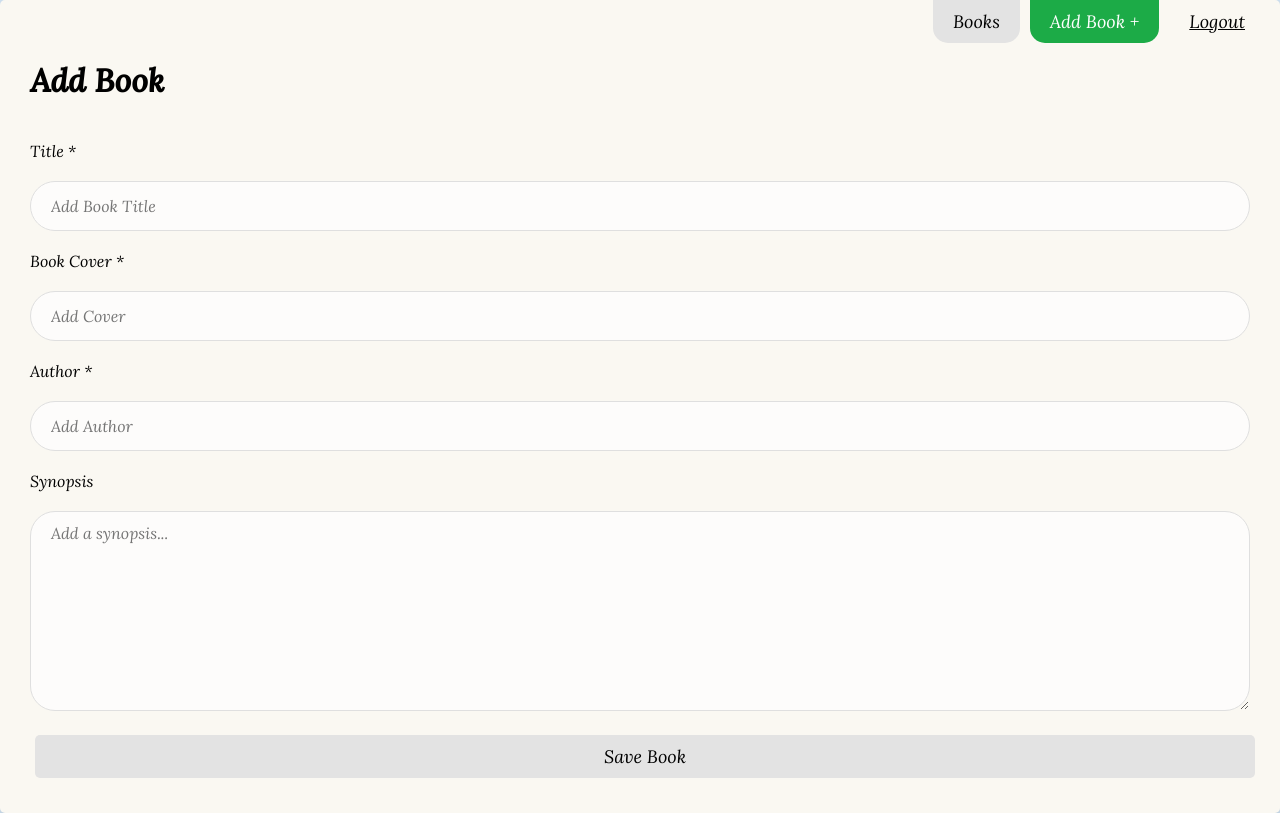
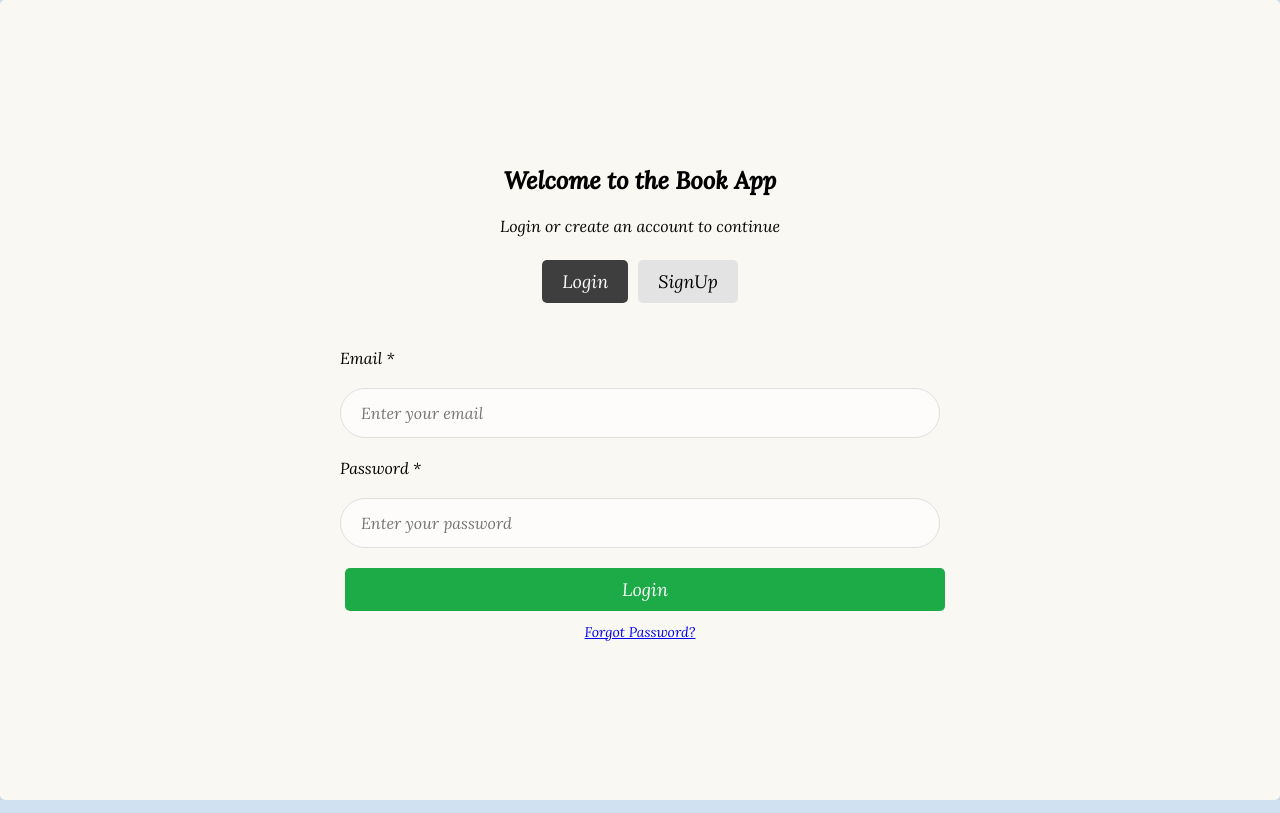
Before and after one commit to CoderMahabub/react-firebase-auth, a React (Vite) app: page /add-book in a window 1280 px wide. Built offline with nearby package versions, Linux system fonts and the light colour scheme.

Commit message:
Login or signup to see the pages

```diff
--- a/src/App.jsx
+++ b/src/App.jsx
@@ -1,24 +1,28 @@
-import { BrowserRouter, Routes, Route } from 'react-router-dom';
-import BooksPage from './views/BooksPage.jsx';
-import SingleBookPage from './views/SingleBookPage.jsx';
-import LoginPage from './views/LoginPage.jsx';
-import AddBookPage from './views/AddBookPage.jsx';
+import { BrowserRouter, Routes, Route } from "react-router-dom";
+import SingleBookPage from "./views/SingleBookPage.jsx";
+import LoginPage from "./views/LoginPage.jsx";
+import AddBookPage from "./views/AddBookPage.jsx";
+import { selectUsers } from "./store/usersSlice.js";
+import { useSelector } from "react-redux";
+import BooksPage from "./views/BooksPage.jsx";
 
 function App() {
-
+  const user = useSelector(selectUsers);
   return (
     <>
+      {user.currentUser ? (
         <BrowserRouter>
           <Routes>
-          <Route index element={<LoginPage />} />
+            <Route index element={<BooksPage />} />
             <Route path="add-book" element={<AddBookPage />} />
             <Route path="book/:id" element={<SingleBookPage />} />
           </Routes>
         </BrowserRouter>
-
-
+      ) : (
+        <LoginPage />
+      )}
     </>
-  )
+  );
 }
 
-export default App
+export default App;
--- a/src/store/booksSlice.js
+++ b/src/store/booksSlice.js
@@ -7,7 +7,7 @@ export const booksSlice = createSlice({
       id: 1,
       title: "A Short History of Europe",
       cover:
-        "https://printpress.cmsmasters.net/default/wp-content/uploads/sites/11/2019/05/printpress-product-6-540x861.jpg",
+        "https://printpress.cmsmasters.net/default/wp-content/uploads/sites/11/2019/05/printpress-product-2-540x861.jpg",
       isRead: true,
       author: "Simon Jenkins",
       synopsis: "In this dazzling new history, bestselling author Simon Jenkins grippingly tells the story of its evolution from warring peoples to peace, wealth and freedom - a story that twists and turns from Greece and Rome, through the Dark Ages, the Reformation and the French Revolution, to the Second World War and up to the present day."
--- a/src/store/store.js
+++ b/src/store/store.js
@@ -1,10 +1,12 @@
 import { configureStore } from '@reduxjs/toolkit';
 import booksReducer from './booksSlice.js';
 import notesReducer from './notesSlice.js';
+import usersSlice from './usersSlice.js';
 
 export default configureStore({
   reducer: {
     books: booksReducer,
-    notes: notesReducer
+    notes: notesReducer,
+    users: usersSlice,
   }
 })
--- /dev/null
+++ b/src/store/usersSlice.js
@@ -0,0 +1,19 @@
+import { createSlice } from '@reduxjs/toolkit';
+
+export const usersSlice = createSlice({
+    name: 'users',
+    initialState: {
+        currentUser: null,
+    },
+    reducers: {
+        setUser: (state, action) => {
+            state.currentUser = action.payload;
+        }
+    }
+});
+
+export const { setUser } = usersSlice.actions;
+
+export const selectUsers = (state) => state.users;
+
+export default usersSlice.reducer;
--- a/src/views/LoginPage.jsx
+++ b/src/views/LoginPage.jsx
@@ -6,8 +6,11 @@ import {
   signInWithEmailAndPassword,
   sendPasswordResetEmail,
 } from "firebase/auth";
+import { useDispatch } from "react-redux";
+import { setUser } from "../store/usersSlice.js";
 
 function LoginPage() {
+  const dispatch = useDispatch();
   const [isLoading, setIsLoading] = useState(false);
   const [loginType, setLoginType] = useState("login");
   const [userCredentials, setUserCredentials] = useState({
@@ -38,6 +41,12 @@ function LoginPage() {
       .then((userCredential) => {
         const user = userCredential.user;
         console.log(user);
+        dispatch(
+          setUser({
+            id: userCredential.user.uid,
+            email: userCredential.user.email,
+          })
+        );
       })
       .catch((error) => {
         setError(error.message);
@@ -59,6 +68,12 @@ function LoginPage() {
       .then((userCredential) => {
         const user = userCredential.user;
         console.log(user);
+        dispatch(
+          setUser({
+            id: userCredential.user.uid,
+            email: userCredential.user.email,
+          })
+        );
       })
       .catch((error) => {
         setError(error.message);
@@ -88,10 +103,10 @@ function LoginPage() {
               Login
             </button>
             <button
-              className={`btn ${loginType === "signup" ? "selected" : ""}`}
-              onClick={() => setLoginType("signup")}
+              className={`btn ${loginType === "signUp" ? "selected" : ""}`}
+              onClick={() => setLoginType("signUp")}
             >
-              Signup
+              SignUp
             </button>
           </div>
           <form className="add-form login">
```
Also changed, not shown: src/components/Book.jsx (+20 -16 lines). Lines whose indentation alone changed are shown as unchanged.
